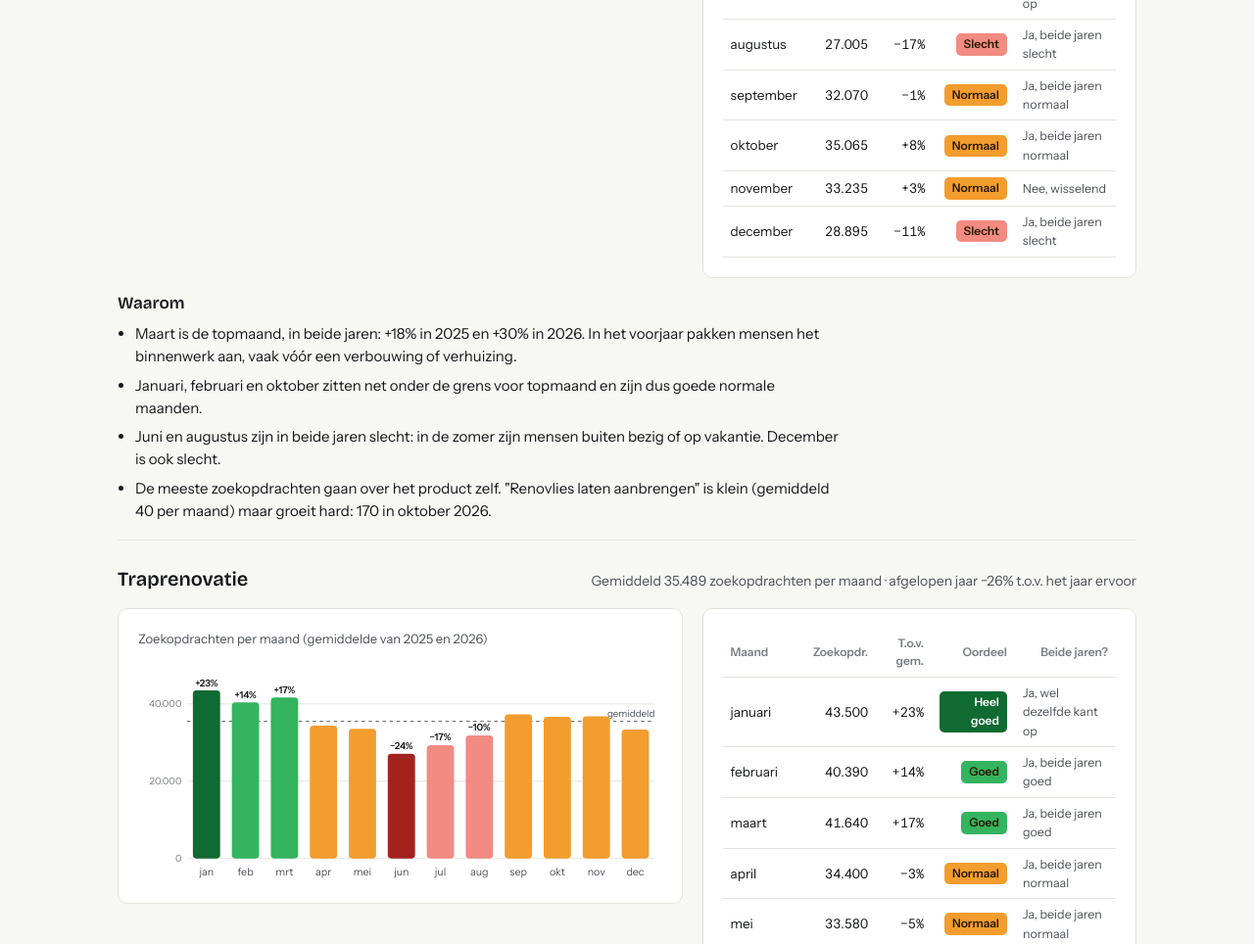
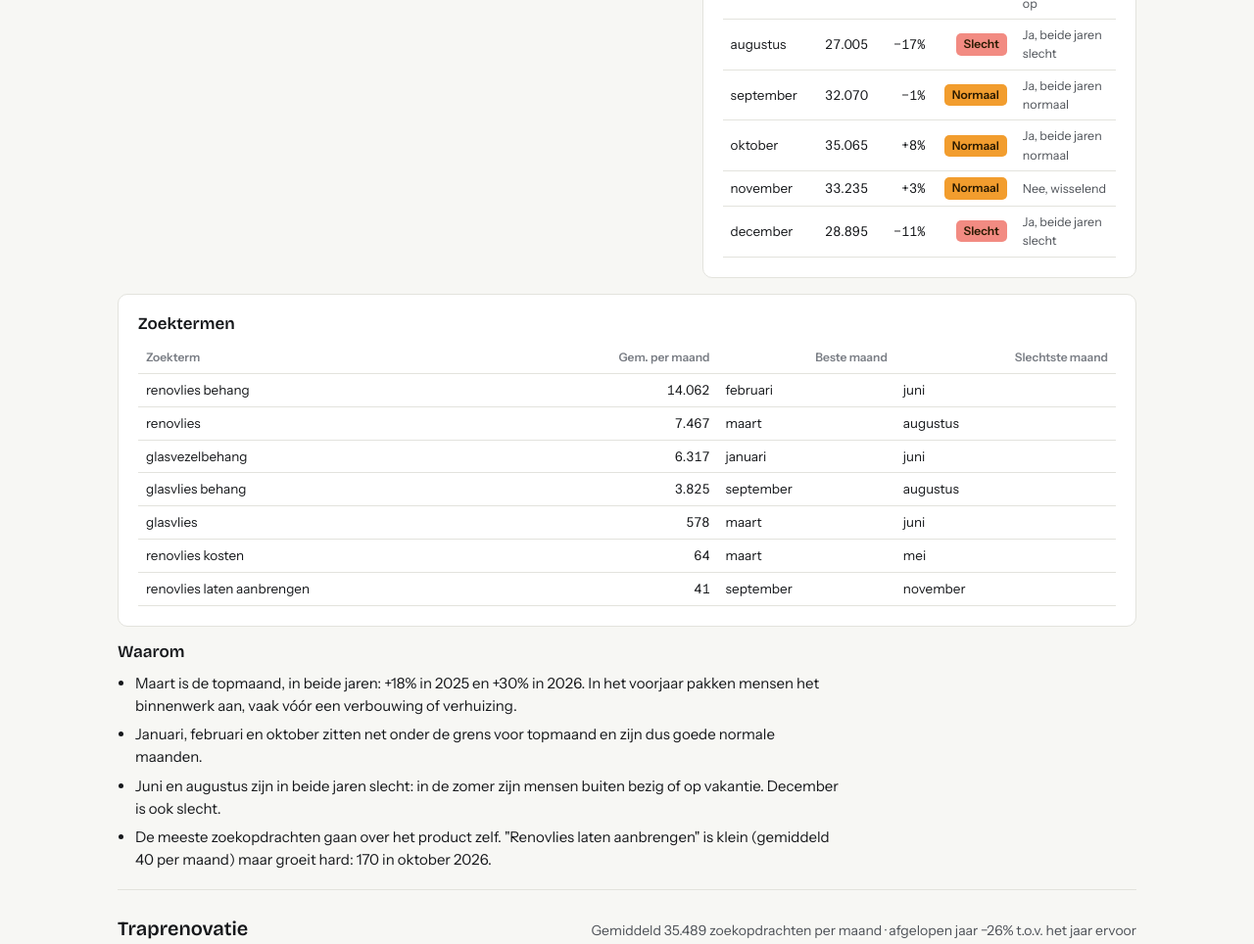
Before and after one commit to createwithd/seizoensvraag-vakmarkten-preview, a plain HTML site: page index.html in a window 1280 px wide. Shown: the part 2689-3653 px from the top of the page at 98% size. Drawn offline with nearby package versions, Linux system fonts and the light colour scheme.

Commit message:
Zoektermen per markt toegevoegd
Co-Authored-By: Claude Opus 5.5 <noreply@anthropic.com>

```diff
--- a/index.html
+++ b/index.html
@@ -231,6 +231,11 @@ function bars(mk){
   return s+'</svg>';
 }
 
+const KW={"Renovlies & glasvlies":[["renovlies behang",14062,1,5],["renovlies",7467,2,7],["glasvezelbehang",6317,0,5],["glasvlies behang",3825,8,7],["glasvlies",578,2,5],["renovlies kosten",64,2,4],["renovlies laten aanbrengen",41,8,10]],"Traprenovatie":[["traprenovatie",21475,0,5],["trap bekleden",7638,0,5],["trap renoveren",2808,8,5],["traprenovatie kosten",2712,1,5],["trap laten bekleden",856,8,5]],"Stucwerk":[["stukadoor",10371,2,5],["stucadoor",2979,2,7],["stucwerk",2504,1,7],["stukadoor kosten",834,2,6],["muren laten stucen",162,2,7],["plafond laten stucen",104,2,3]],"Schilder (landelijk)":[["schilder",14017,0,6],["schildersbedrijf",5079,2,11],["schilder amsterdam",912,2,5],["schilder utrecht",565,2,11],["schilder deventer",533,6,11],["schilder den haag",499,8,11],["schilder groningen",471,2,11],["schilder apeldoorn",461,2,11],["schilder rotterdam",454,2,11],["schildersbedrijf apeldoorn",408,2,9],["schilder eindhoven",391,2,11],["schilder zutphen",200,3,11],["schildersbedrijf deventer",194,8,11],["schildersbedrijf zutphen",116,2,6]],"Schilder (Deventer/Apeldoorn/Zutphen)":[["schilder deventer",533,6,11],["schilder apeldoorn",461,2,11],["schildersbedrijf apeldoorn",408,2,9],["schilder zutphen",200,3,11],["schildersbedrijf deventer",194,8,11],["schildersbedrijf zutphen",116,2,6]]};
+function kwTable(key){
+  return `<div class="card scroll"><h3 style="margin-bottom:10px">Zoektermen</h3><table class="vt"><thead><tr><th>Zoekterm</th><th>Gem. per maand</th><th>Beste maand</th><th>Slechtste maand</th></tr></thead><tbody>`+
+    KW[key].map(([k,a,b,w])=>`<tr><td>${k}</td><td>${nf(a)}</td><td style="text-align:left">${MF[b]}</td><td style="text-align:left">${MF[w]}</td></tr>`).join('')+'</tbody></table></div>';
+}
 // Per markt
 (function(){
   const host=document.getElementById('markets');
@@ -243,6 +248,7 @@ function bars(mk){
         <div class="card chart"><div class="cap">Zoekopdrachten per maand (gemiddelde van 2025 en 2026)</div>${bars(mk)}</div>
         <div class="card scroll"><table class="vt"><thead><tr><th>Maand</th><th>Zoekopdr.</th><th>T.o.v. gem.</th><th>Oordeel</th><th>Beide jaren?</th></tr></thead><tbody>${rows}</tbody></table></div>
       </div>
+      ${kwTable(mk.key)}
       <div class="why"><h3>Waarom</h3><ul>${mk.why.map(w=>`<li>${w}</li>`).join('')}</ul></div>`;
     host.appendChild(el);
   });
```
